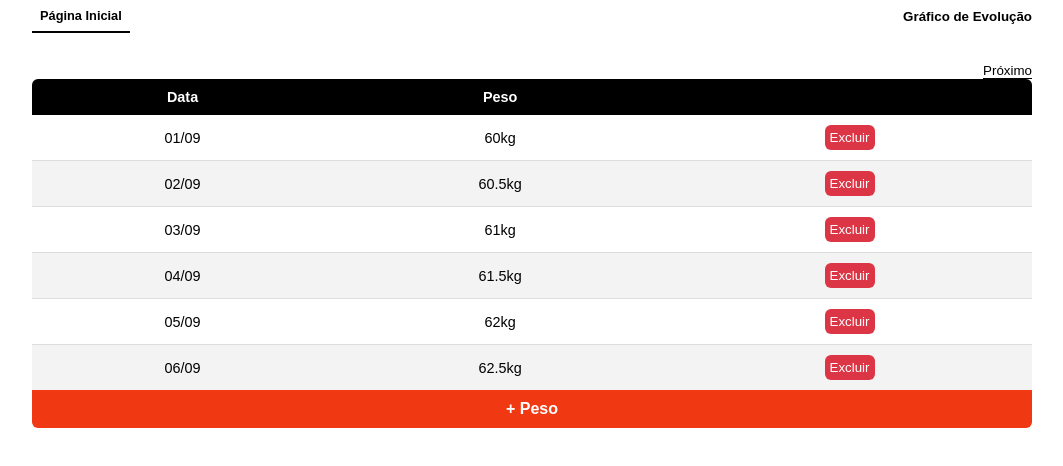
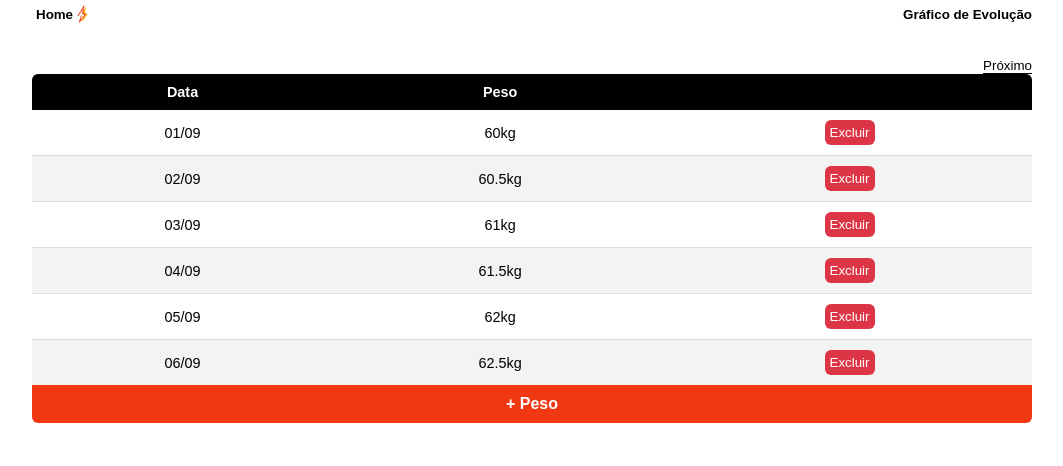
Before and after one commit to deividsilvajs/getting-stronger, a React (Create React App) app: page /#/weight-history in a window 1280 px wide. Shown: the top 466 px of the page, without its empty margins (108-1171 px from the left). Built offline with nearby package versions, Linux system fonts and the light colour scheme.

Commit message:
alterações no estilo do HomePageButton

```diff
--- a/src/components/HomePageButton.tsx
+++ b/src/components/HomePageButton.tsx
@@ -2,15 +2,12 @@ import { Link } from 'react-router-dom'
 
 const HomePageButton = () => {
 
-	const style: React.CSSProperties = {
-  		borderBottom: '2px solid #010300',
-  		padding: '8px',
-  		fontSize: '0.8em'
-	}
-
 	return (
-		<button style={style}>
-			<Link to='/'>Página Inicial</Link>
+		<button style={{ padding: '4px' }}>
+			<Link style={{ display: 'flex', alignItems: 'center' }} to='/'>
+				<span>Home</span>
+				<img width={20} src={require('logo.png')} alt='Página Inicial' />
+			</Link>
 		</button>
 	)
 
```
